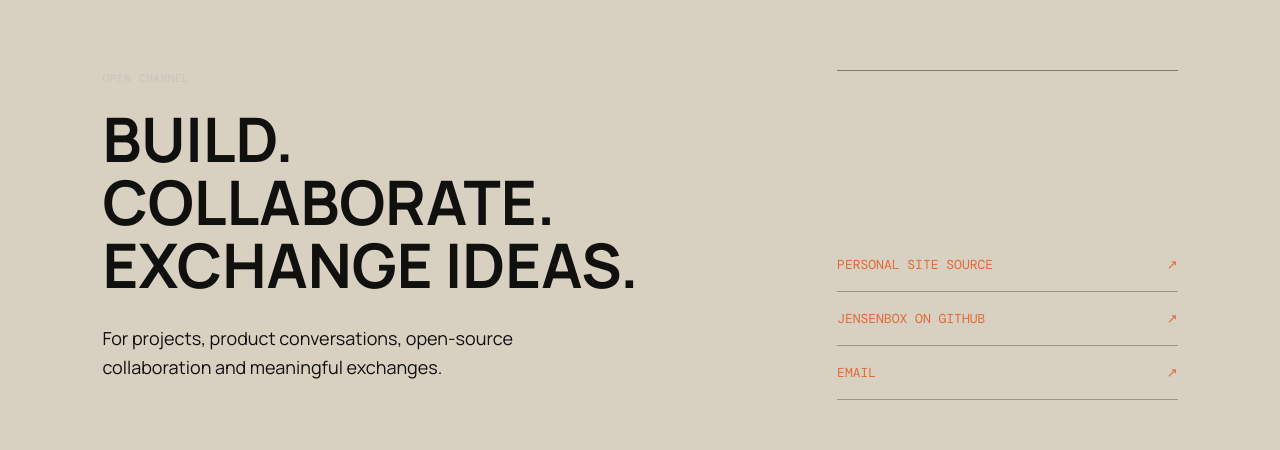
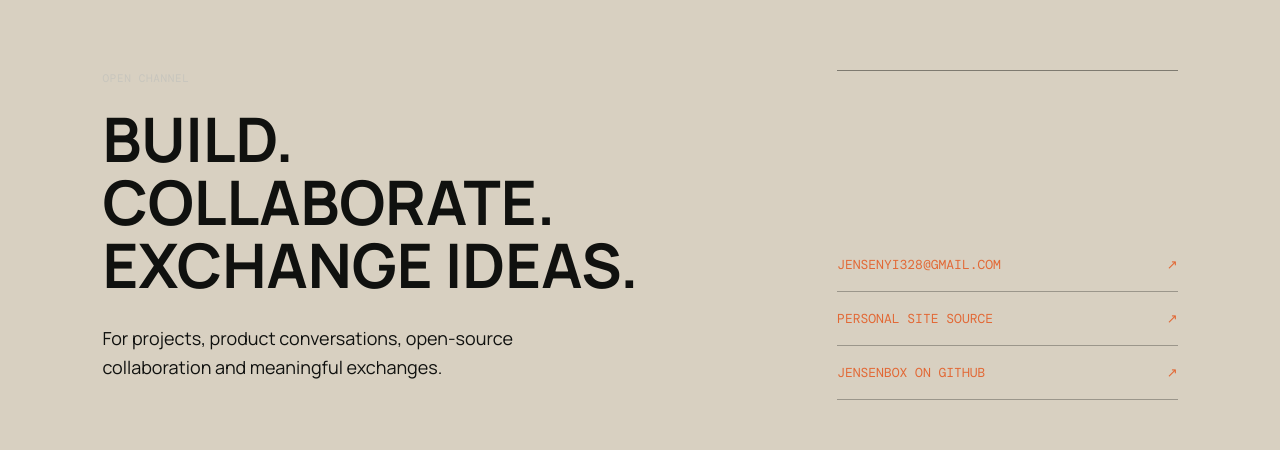
Before and after one commit to jensenyi/jensenbox-site, a website: page index.html in a window 1280 px wide. Shown: the part 6977-7427 px from the top of the page. Drawn offline with nearby package versions, Linux system fonts and the light colour scheme.

Commit message:
fix: update public contact email

```diff
--- a/index.html
+++ b/index.html
@@ -94,7 +94,7 @@
 
       <section class="principles-section section-dark" id="principles" aria-labelledby="principlesTitle"><div class="principle-statement reveal"><p class="eyebrow" data-en="OPERATING PRINCIPLE" data-zh="做事原则">OPERATING PRINCIPLE</p><h2 id="principlesTitle"><span data-en="TURN" data-zh="把">TURN</span><br><em data-en="POTENTIAL" data-zh="可能">POTENTIAL</em><br><span data-en="INTO REALITY." data-zh="变成现实。">INTO REALITY.</span></h2><p data-en="Bring possibility, feasibility and potential into reality. Turn them into clear goals. Work from first principles." data-zh="把可能性、可行性和潜能都拉到现实里，落实成目标。恪守第一性原理，一切以解决真实问题为中心。">Bring possibility, feasibility and potential into reality. Turn them into clear goals. Work from first principles.</p></div><div class="principle-list reveal"><span data-en="Systems over improvisation" data-zh="系统胜过临场发挥">Systems over improvisation</span><span data-en="Evidence over empty claims" data-zh="证据胜过漂亮话">Evidence over empty claims</span><span data-en="Execution over decoration" data-zh="执行胜过装饰">Execution over decoration</span><span data-en="Human judgment before automation" data-zh="先判断，再自动化">Human judgment before automation</span><span data-en="Build small. Verify. Scale." data-zh="先做小，先验证，再放大。">Build small. Verify. Scale.</span></div></section>
 
-      <section class="contact-section section-warm" id="contact" aria-labelledby="contactTitle"><div class="contact-copy reveal"><p class="eyebrow" data-en="OPEN CHANNEL" data-zh="保持联系">OPEN CHANNEL</p><h2 id="contactTitle" data-en="BUILD. COLLABORATE. EXCHANGE IDEAS." data-zh="一起做点真正有用的事。">BUILD. COLLABORATE. EXCHANGE IDEAS.</h2><p data-en="For projects, product conversations, open-source collaboration and meaningful exchanges." data-zh="如果你也在做品牌、产品、内容或 AI 相关的事情，欢迎来聊。">For projects, product conversations, open-source collaboration and meaningful exchanges.</p></div><div class="contact-links reveal"><a href="https://github.com/jensenyi/jensenbox-site" target="_blank" rel="noreferrer"><span data-en="Personal site source" data-zh="个人主页源码">Personal site source</span><span>↗</span></a><a href="https://github.com/jensenyi/Jensenbox" target="_blank" rel="noreferrer"><span data-en="Jensenbox on GitHub" data-zh="Jensenbox GitHub">Jensenbox on GitHub</span><span>↗</span></a><a href="mailto:hello@jensenyi.com"><span data-en="Email" data-zh="邮件联系">Email</span><span>↗</span></a></div></section>
+      <section class="contact-section section-warm" id="contact" aria-labelledby="contactTitle"><div class="contact-copy reveal"><p class="eyebrow" data-en="OPEN CHANNEL" data-zh="保持联系">OPEN CHANNEL</p><h2 id="contactTitle" data-en="BUILD. COLLABORATE. EXCHANGE IDEAS." data-zh="一起做点真正有用的事。">BUILD. COLLABORATE. EXCHANGE IDEAS.</h2><p data-en="For projects, product conversations, open-source collaboration and meaningful exchanges." data-zh="如果你也在做品牌、产品、内容或 AI 相关的事情，欢迎来聊。">For projects, product conversations, open-source collaboration and meaningful exchanges.</p></div><div class="contact-links reveal"><a href="mailto:jensenyi328@gmail.com"><span data-en="jensenyi328@gmail.com" data-zh="jensenyi328@gmail.com">jensenyi328@gmail.com</span><span>↗</span></a><a href="https://github.com/jensenyi/jensenbox-site" target="_blank" rel="noreferrer"><span data-en="Personal site source" data-zh="个人主页源码">Personal site source</span><span>↗</span></a><a href="https://github.com/jensenyi/Jensenbox" target="_blank" rel="noreferrer"><span data-en="Jensenbox on GitHub" data-zh="Jensenbox GitHub">Jensenbox on GitHub</span><span>↗</span></a></div></section>
     </main>
     <footer class="site-footer"><span>© 2026 JENSEN YI</span><span data-en="PUBLIC ENTRY / PRIVATE DEPTH" data-zh="公开入口 / 私人深度">PUBLIC ENTRY / PRIVATE DEPTH</span><a href="#top" data-en="BACK TO TOP ↑" data-zh="返回顶部 ↑">BACK TO TOP ↑</a></footer>
   </div>
```
